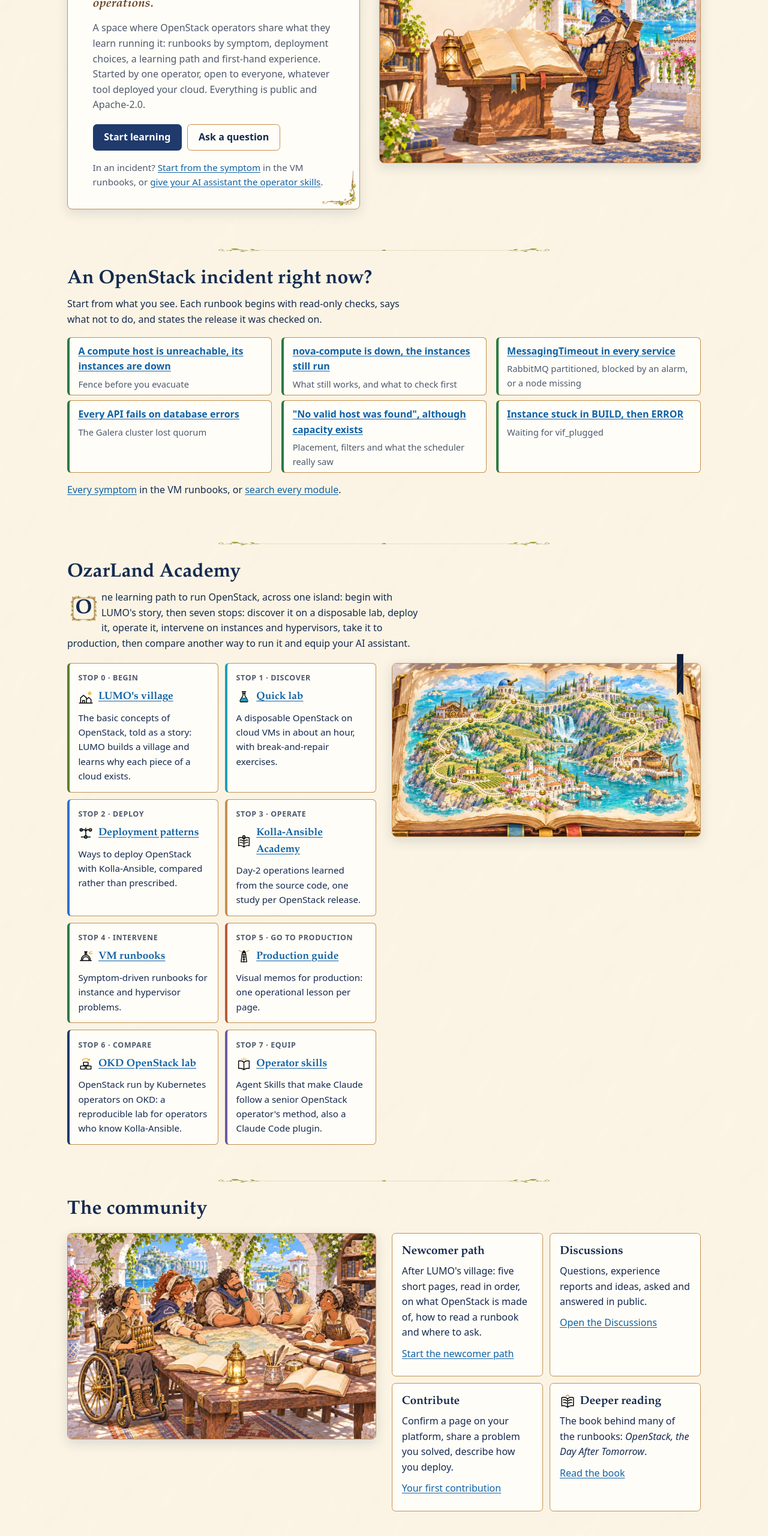
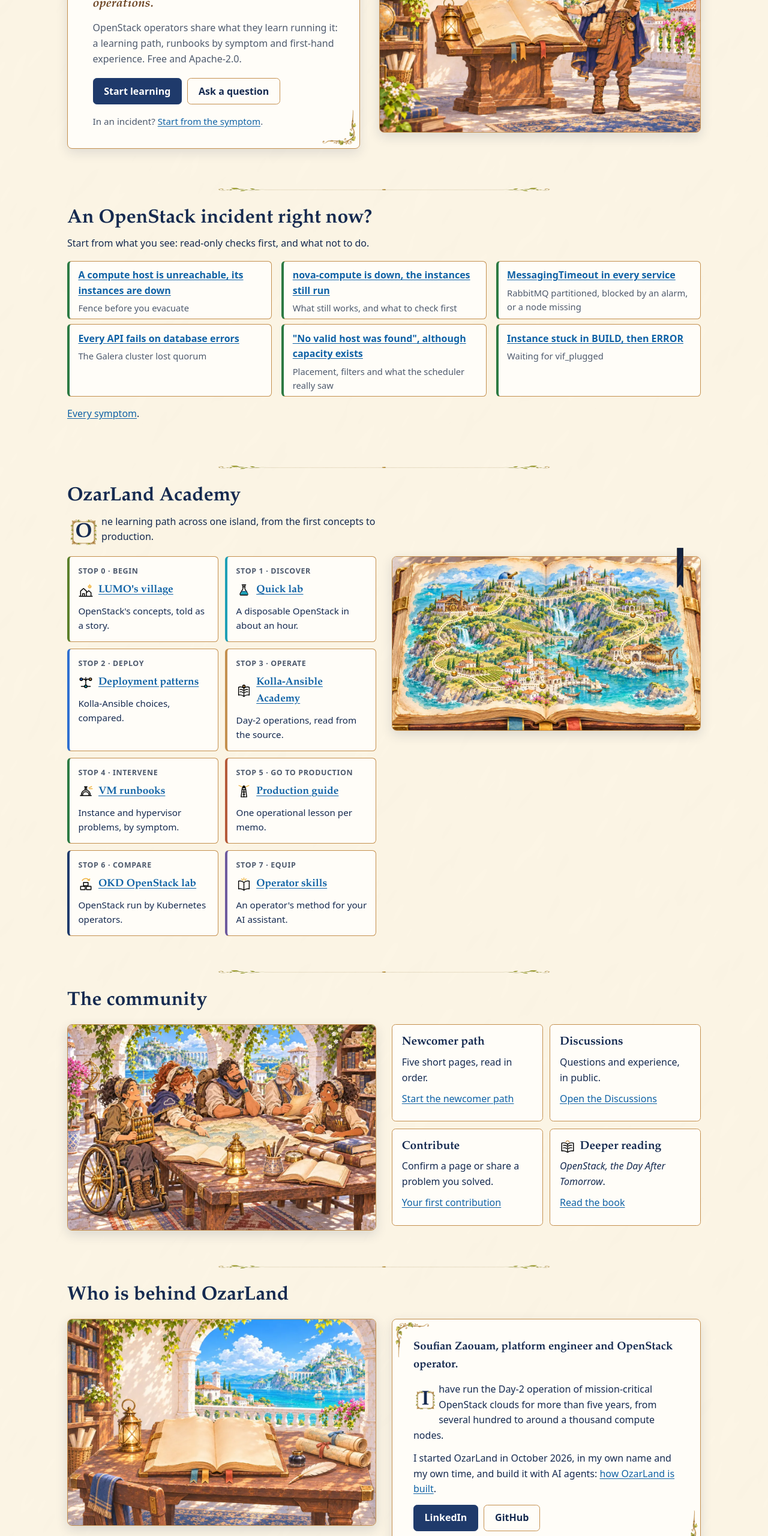
Before and after one commit to OzarLand/ozarland, a plain HTML site: page site/index.html in a window 1280 px wide. Shown: the part 240-2800 px from the top of the page at 60% size. Drawn offline with Linux system fonts and the light colour scheme.

Commit message:
Home page: less text, same layout (#94)
The home page carried too much text. Its sections, their order, the
illustrations, the header links and the styles are unchanged; the text
inside them is shortened: the opening, each section's introduction, the
Academy stops, the community cards, the author note, the "What I share"
list and the page statuses. About 870 words in the main content become
480.

Signed-off-by: Soufian Zaouam <18644174+soufian-zaouam@users.noreply.github.com>

```diff
--- a/site/index.html
+++ b/site/index.html
@@ -228,16 +228,14 @@
     <div class="plate ornate">
       <h1 id="title">OzarLand</h1>
       <p class="tagline">A shared land for better OpenStack operations.</p>
-      <p class="lead">A space where OpenStack operators share what they learn running it: runbooks by symptom,
-      deployment choices, a learning path and first-hand experience. Started by one operator, open to everyone,
-      whatever tool deployed your cloud. Everything is public and Apache-2.0.</p>
+      <p class="lead">OpenStack operators share what they learn running it: a learning path, runbooks by symptom and
+      first-hand experience. Free and Apache-2.0.</p>
       <p class="actions">
         <a class="cta primary" href="https://academy.ozarland.com/">Start learning</a>
         <a class="cta" href="https://github.com/OzarLand/ozarland/discussions">Ask a question</a>
       </p>
       <p class="shortcut">In an incident? <a href="https://academy.ozarland.com/runbooks/#-start-from-what-you-see">Start from
-      the symptom</a> in the VM runbooks, or <a href="https://academy.ozarland.com/skills/#-install-in-one-minute">give your AI
-      assistant the operator skills</a>.</p>
+      the symptom</a>.</p>
     </div>
     <div class="art">
       <picture>
@@ -250,8 +248,7 @@
 
   <section aria-labelledby="incident">
     <h2 id="incident">An OpenStack incident right now?</h2>
-    <p class="intro">Start from what you see. Each runbook begins with read-only checks, says what not to do, and
-    states the release it was checked on.</p>
+    <p class="intro">Start from what you see: read-only checks first, and what not to do.</p>
     <ul class="incidents">
       <li><a href="https://academy.ozarland.com/runbooks/recovery/compute-host-failure-fence-before-evacuate/">A compute host is unreachable, its instances are down</a><span>Fence before you evacuate</span></li>
       <li><a href="https://academy.ozarland.com/runbooks/recovery/nova-compute-down-instances-still-running/">nova-compute is down, the instances still run</a><span>What still works, and what to check first</span></li>
@@ -260,25 +257,22 @@
       <li><a href="https://academy.ozarland.com/runbooks/scheduling/no-valid-host-with-free-capacity/">"No valid host was found", although capacity exists</a><span>Placement, filters and what the scheduler really saw</span></li>
       <li><a href="https://academy.ozarland.com/runbooks/lifecycle/instance-stuck-in-build-waiting-for-vif-plugged/">Instance stuck in BUILD, then ERROR</a><span>Waiting for vif_plugged</span></li>
     </ul>
-    <p class="intro" style="margin-top: 1rem"><a href="https://academy.ozarland.com/runbooks/#-start-from-what-you-see">Every symptom</a>
-    in the VM runbooks, or <a href="https://academy.ozarland.com/#search">search every module</a>.</p>
+    <p class="intro" style="margin-top: 1rem"><a href="https://academy.ozarland.com/runbooks/#-start-from-what-you-see">Every symptom</a>.</p>
   </section>
 
   <section aria-labelledby="academy">
     <h2 id="academy">OzarLand Academy</h2>
-    <p class="intro dropcap">One learning path to run OpenStack, across one island: begin with LUMO's story, then seven stops: discover it on a
-    disposable lab, deploy it, operate it, intervene on instances and hypervisors, take it to production, then
-    compare another way to run it and equip your AI assistant.</p>
+    <p class="intro dropcap">One learning path across one island, from the first concepts to production.</p>
     <div class="spread">
       <ol class="trail">
-        <li class="stop" style="--accent: var(--village)"><p class="step">Stop 0 · Begin</p><p class="name"><img src="assets/icon-village.svg" alt="" width="26" height="26"><a href="https://academy.ozarland.com/village/">LUMO's village</a></p><p>The basic concepts of OpenStack, told as a story: LUMO builds a village and learns why each piece of a cloud exists.</p></li>
-        <li class="stop" style="--accent: var(--lab)"><p class="step">Stop 1 · Discover</p><p class="name"><img src="assets/icon-lab.svg" alt="" width="26" height="26"><a href="https://academy.ozarland.com/lab/">Quick lab</a></p><p>A disposable OpenStack on cloud VMs in about an hour, with break-and-repair exercises.</p></li>
-        <li class="stop" style="--accent: var(--deploy)"><p class="step">Stop 2 · Deploy</p><p class="name"><img src="assets/icon-deploy.svg" alt="" width="26" height="26"><a href="https://academy.ozarland.com/deploy/">Deployment patterns</a></p><p>Ways to deploy OpenStack with Kolla-Ansible, compared rather than prescribed.</p></li>
-        <li class="stop" style="--accent: var(--day2)"><p class="step">Stop 3 · Operate</p><p class="name"><img src="assets/icon-day2.svg" alt="" width="26" height="26"><a href="https://academy.ozarland.com/day2/">Kolla-Ansible Academy</a></p><p>Day-2 operations learned from the source code, one study per OpenStack release.</p></li>
-        <li class="stop" style="--accent: var(--runbooks)"><p class="step">Stop 4 · Intervene</p><p class="name"><img src="assets/icon-runbooks.svg" alt="" width="26" height="26"><a href="https://academy.ozarland.com/runbooks/">VM runbooks</a></p><p>Symptom-driven runbooks for instance and hypervisor problems.</p></li>
-        <li class="stop" style="--accent: var(--production)"><p class="step">Stop 5 · Go to production</p><p class="name"><img src="assets/icon-production.svg" alt="" width="26" height="26"><a href="https://academy.ozarland.com/production/">Production guide</a></p><p>Visual memos for production: one operational lesson per page.</p></li>
-        <li class="stop" style="--accent: var(--okd)"><p class="step">Stop 6 · Compare</p><p class="name"><img src="assets/icon-okd.svg" alt="" width="26" height="26"><a href="https://academy.ozarland.com/okd/">OKD OpenStack lab</a></p><p>OpenStack run by Kubernetes operators on OKD: a reproducible lab for operators who know Kolla-Ansible.</p></li>
-        <li class="stop" style="--accent: var(--skills)"><p class="step">Stop 7 · Equip</p><p class="name"><img src="assets/icon-skills.svg" alt="" width="26" height="26"><a href="https://academy.ozarland.com/skills/">Operator skills</a></p><p>Agent Skills that make Claude follow a senior OpenStack operator's method, also a Claude Code plugin.</p></li>
+        <li class="stop" style="--accent: var(--village)"><p class="step">Stop 0 · Begin</p><p class="name"><img src="assets/icon-village.svg" alt="" width="26" height="26"><a href="https://academy.ozarland.com/village/">LUMO's village</a></p><p>OpenStack's concepts, told as a story.</p></li>
+        <li class="stop" style="--accent: var(--lab)"><p class="step">Stop 1 · Discover</p><p class="name"><img src="assets/icon-lab.svg" alt="" width="26" height="26"><a href="https://academy.ozarland.com/lab/">Quick lab</a></p><p>A disposable OpenStack in about an hour.</p></li>
+        <li class="stop" style="--accent: var(--deploy)"><p class="step">Stop 2 · Deploy</p><p class="name"><img src="assets/icon-deploy.svg" alt="" width="26" height="26"><a href="https://academy.ozarland.com/deploy/">Deployment patterns</a></p><p>Kolla-Ansible choices, compared.</p></li>
+        <li class="stop" style="--accent: var(--day2)"><p class="step">Stop 3 · Operate</p><p class="name"><img src="assets/icon-day2.svg" alt="" width="26" height="26"><a href="https://academy.ozarland.com/day2/">Kolla-Ansible Academy</a></p><p>Day-2 operations, read from the source.</p></li>
+        <li class="stop" style="--accent: var(--runbooks)"><p class="step">Stop 4 · Intervene</p><p class="name"><img src="assets/icon-runbooks.svg" alt="" width="26" height="26"><a href="https://academy.ozarland.com/runbooks/">VM runbooks</a></p><p>Instance and hypervisor problems, by symptom.</p></li>
+        <li class="stop" style="--accent: var(--production)"><p class="step">Stop 5 · Go to production</p><p class="name"><img src="assets/icon-production.svg" alt="" width="26" height="26"><a href="https://academy.ozarland.com/production/">Production guide</a></p><p>One operational lesson per memo.</p></li>
+        <li class="stop" style="--accent: var(--okd)"><p class="step">Stop 6 · Compare</p><p class="name"><img src="assets/icon-okd.svg" alt="" width="26" height="26"><a href="https://academy.ozarland.com/okd/">OKD OpenStack lab</a></p><p>OpenStack run by Kubernetes operators.</p></li>
+        <li class="stop" style="--accent: var(--skills)"><p class="step">Stop 7 · Equip</p><p class="name"><img src="assets/icon-skills.svg" alt="" width="26" height="26"><a href="https://academy.ozarland.com/skills/">Operator skills</a></p><p>An operator's method for your AI assistant.</p></li>
       </ol>
       <figure class="scene chapters">
         <img src="assets/home/chapters-map.webp" width="1200" height="675" loading="lazy"
@@ -297,22 +291,22 @@
       <div class="cards">
         <div class="card">
           <h3>Newcomer path</h3>
-          <p>After LUMO's village: five short pages, read in order, on what OpenStack is made of, how to read a runbook and where to ask.</p>
+          <p>Five short pages, read in order.</p>
           <p><a href="https://github.com/OzarLand/ozarland/tree/main/newcomers">Start the newcomer path</a></p>
         </div>
         <div class="card">
           <h3>Discussions</h3>
-          <p>Questions, experience reports and ideas, asked and answered in public.</p>
+          <p>Questions and experience, in public.</p>
           <p><a href="https://github.com/OzarLand/ozarland/discussions">Open the Discussions</a></p>
         </div>
         <div class="card">
           <h3>Contribute</h3>
-          <p>Confirm a page on your platform, share a problem you solved, describe how you deploy.</p>
+          <p>Confirm a page or share a problem you solved.</p>
           <p><a href="https://github.com/OzarLand/ozarland/blob/main/newcomers/first-contribution.md">Your first contribution</a></p>
         </div>
         <div class="card">
           <h3><img src="assets/icon-book.svg" alt="" width="26" height="26">Deeper reading</h3>
-          <p>The book behind many of the runbooks: <em>OpenStack, the Day After Tomorrow</em>.</p>
+          <p><em>OpenStack, the Day After Tomorrow</em>.</p>
           <p><a href="https://book.ozarland.com/">Read the book</a></p>
         </div>
       </div>
@@ -328,15 +322,10 @@
       </figure>
       <div class="plate ornate">
         <p class="role">Soufian Zaouam, platform engineer and OpenStack operator.</p>
-        <p class="dropcap">I have operated OpenStack in production for more than five years, responsible for the Day-2 operation of
-        mission-critical private cloud platforms ranging from several hundred to around a thousand compute nodes:
-        incidents, maintenance, upgrades, recovery, and the organisation around them.</p>
-        <p>I started OzarLand in October 2026 as a personal initiative, to share what that work taught me with other
-        operators. It is not a company or a product: I run it in my own name and in my own time, it is free, and
-        everything is public under Apache-2.0. So far I build it with AI agents, from my book, my notes and my labs,
-        and I say so openly: <a href="https://github.com/OzarLand/ozarland/blob/main/docs/how-ozarland-is-built.md">how OzarLand is built</a>.</p>
-        <p>My hope is that it grows into a place where operators share their own experience. Your corrections and
-        questions are welcome: write to me on LinkedIn, or open a discussion.</p>
+        <p class="dropcap">I have run the Day-2 operation of mission-critical OpenStack clouds for more than five years,
+        from several hundred to around a thousand compute nodes.</p>
+        <p>I started OzarLand in October 2026, in my own name and my own time, and build it with AI agents:
+        <a href="https://github.com/OzarLand/ozarland/blob/main/docs/how-ozarland-is-built.md">how OzarLand is built</a>.</p>
         <p class="links">
           <a class="cta primary" href="https://www.linkedin.com/in/soufian-zaouam/">LinkedIn</a>
           <a class="cta" href="https://github.com/soufian-zaouam">GitHub</a>
@@ -346,36 +335,33 @@
     <h3 class="works-title" id="works">What I share on OzarLand</h3>
     <ul class="work" aria-labelledby="works">
       <li style="--accent: var(--book)"><strong><a href="https://book.ozarland.com/">OpenStack, the Day After Tomorrow</a></strong>
-        <span>My book on operating mission-critical OpenStack platforms, drawn from that production work.</span></li>
+        <span>My book on operating mission-critical OpenStack.</span></li>
       <li style="--accent: var(--runbooks)"><strong><a href="https://academy.ozarland.com/runbooks/">VM runbooks</a></strong>
-        <span>What to check, in which order, when an instance or a hypervisor goes wrong, and what not to do.</span></li>
+        <span>What to check when a VM or hypervisor goes wrong.</span></li>
       <li style="--accent: var(--production)"><strong><a href="https://academy.ozarland.com/production/">Production guide</a></strong>
-        <span>One operational lesson per memo: the decisions that matter on a production platform.</span></li>
+        <span>The decisions that matter in production.</span></li>
       <li style="--accent: var(--skills)"><strong><a href="https://academy.ozarland.com/skills/">Operator skills</a></strong>
-        <span>My operating method (incident analysis, change review, maintenance planning) as skills for an AI assistant.</span></li>
+        <span>My operating method, for an AI assistant.</span></li>
       <li style="--accent: var(--lab)"><strong><a href="https://academy.ozarland.com/lab/">Quick lab</a></strong>
-        <span>A disposable OpenStack built on a real cloud, with exercises to break and repair it.</span></li>
+        <span>A disposable OpenStack to break and repair.</span></li>
     </ul>
   </section>
 
   <section aria-labelledby="trust">
     <h2 id="trust">What makes a page trustworthy</h2>
-    <p class="intro">Every page says where it was observed (OpenStack release, components, deployment method) and how
-    much it was checked. A runbook or a deployment pattern carries one of these statuses, shown under its title:</p>
+    <p class="intro">Every runbook and deployment pattern shows how far it was checked, under its title:</p>
     <ul class="seals">
       <li><img src="assets/home/seal-draft.webp" alt="" width="240" height="240" loading="lazy">
-        <div><strong>draft</strong><span>Written; its commands have not been run by anyone other than the author.</span></div></li>
+        <div><strong>draft</strong><span>Not yet run by anyone other than its author.</span></div></li>
       <li><img src="assets/home/seal-lab-verified.webp" alt="" width="240" height="240" loading="lazy">
-        <div><strong>lab-verified</strong><span>Its commands were run on a lab by someone other than its author (so far an AI lab agent or the maintainer), on the release the page states.</span></div></li>
+        <div><strong>lab-verified</strong><span>Run on a lab by someone other than its author.</span></div></li>
       <li><img src="assets/home/seal-validated.webp" alt="" width="240" height="240" loading="lazy">
-        <div><strong>validated</strong><span>Confirmed by a human operator, other than the author, on a real platform.</span></div></li>
+        <div><strong>validated</strong><span>Confirmed by a human operator on a real platform.</span></div></li>
     </ul>
 <!-- status-home:start -->
     <p class="intro counts"><strong>Today:</strong> 111 runbooks and deployment patterns. <strong>52</strong> lab-verified, <strong>59</strong> draft, <strong>0</strong> validated by a human operator so far.</p>
 <!-- status-home:end -->
-    <p class="intro">A fourth status, <strong>experimental</strong>, marks a page that may be outdated or was confirmed
-    only under narrow conditions. Pages are written and lab-tested with AI agents, reviewed independently, and validated only by people:
-    <a href="https://github.com/OzarLand/ozarland/blob/main/docs/how-ozarland-is-built.md">how OzarLand is built</a>.</p>
+    <p class="intro">Validated only by people: <a href="https://github.com/OzarLand/ozarland/blob/main/docs/how-ozarland-is-built.md">how OzarLand is built</a>.</p>
   </section>
 </main>
 
```
